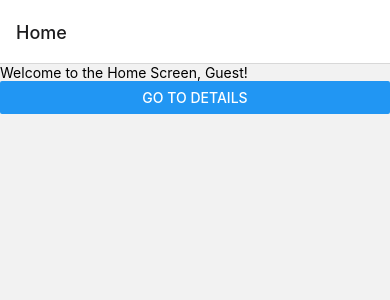
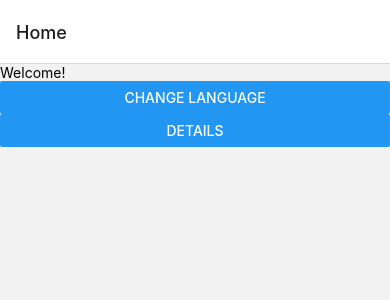
Before and after one commit to PavanSargar/kiranaGharana, a React Native app: screen /Home in a window 390 px wide. Shown: the top 300 px of the page. Built offline with nearby package versions, Linux system fonts and the light colour scheme.

Commit message:
feat: :construction: setup i18n for eng and hindi

```diff
--- a/App.js
+++ b/App.js
@@ -5,6 +5,7 @@ import { AppProvider } from './src/context/AppContext';
 import { loadUserFromStorage } from './src/storage/UserStorage';
 import HomeScreen from './src/screens/HomeScreen';
 import DetailsScreen from './src/screens/DetailsScreen';
+import './src/localization/i18n';
 
 const Stack = createStackNavigator();
 
--- a/package.json
+++ b/package.json
@@ -14,7 +14,9 @@
     "@react-navigation/stack": "^6.3.16",
     "expo": "^48.0.17",
     "expo-status-bar": "~1.4.4",
+    "i18next": "^22.5.0",
     "react": "18.2.0",
+    "react-i18next": "^12.3.1",
     "react-native": "0.71.8",
     "react-native-gesture-handler": "^2.10.1",
     "react-native-safe-area-context": "^4.5.3"
--- a/src/context/AppContext.js
+++ b/src/context/AppContext.js
@@ -1,12 +1,19 @@
-import React, { createContext, useState } from 'react';
+import React, { createContext, useState } from "react";
+import i18n from "../localization/i18n";
 
 export const AppContext = createContext();
 
 export const AppProvider = ({ children }) => {
+  const [language, setLanguage] = useState("en");
   const [user, setUser] = useState(null);
 
+  const changeLanguage = (lng) => {
+    setLanguage(lng);
+    i18n.changeLanguage(lng);
+  };
+
   return (
-    <AppContext.Provider value={{ user, setUser }}>
+    <AppContext.Provider value={{ user, setUser, language, changeLanguage }}>
       {children}
     </AppContext.Provider>
   );
--- /dev/null
+++ b/src/localization/en.json
@@ -0,0 +1,5 @@
+{
+    "welcome": "Welcome!",
+    "home": "Home",
+    "details": "Details"
+  }
--- /dev/null
+++ b/src/localization/hi.json
@@ -0,0 +1,5 @@
+{
+    "welcome": "स्वागत है!",
+    "home": "होम",
+    "details": "विवरण"
+  }
--- /dev/null
+++ b/src/localization/i18n.js
@@ -0,0 +1,23 @@
+import i18n from "i18next";
+import { initReactI18next } from "react-i18next";
+import en from "./en.json";
+import hi from "./hi.json";
+
+const resources = {
+  en: { translation: en },
+  hi: { translation: hi },
+};
+
+i18n
+  .use(initReactI18next) // passes i18n down to react-i18next
+  .init({
+    compatibilityJSON: "v3", //To make it work for Android devices, add this line.
+    resources,
+    lng: "en", // default language to use.
+    // if you're using a language detector, do not define the lng option
+    interpolation: {
+      escapeValue: false,
+    },
+  });
+
+export default i18n;
--- a/src/screens/HomeScreen.js
+++ b/src/screens/HomeScreen.js
@@ -1,22 +1,33 @@
-import React, { useContext } from 'react';
-import { View, Text, Button } from 'react-native';
-import { AppContext } from '../context/AppContext';
+import React, { useContext } from "react";
+import { View, Text, Button } from "react-native";
+import { AppContext } from "../context/AppContext";
+import { useTranslation } from "react-i18next";
 
 const HomeScreen = ({ navigation }) => {
+  const { language, changeLanguage } = useContext(AppContext);
   const { user, setUser } = useContext(AppContext);
+  const { t } = useTranslation();
 
   const handleLogout = () => {
     setUser(null);
   };
 
+  const handleLanguageChange = () => {
+    const newLanguage = language === "en" ? "hi" : "en";
+    changeLanguage(newLanguage);
+  };
+
   return (
     <View>
-      <Text>Welcome to the Home Screen, {user ? user.name : 'Guest'}!</Text>
       {user && <Button title="Logout" onPress={handleLogout} />}
-      <Button
-        title="Go to Details"
-        onPress={() => navigation.navigate('Details')}
-      />
+      <View>
+        <Text>{t("welcome")}</Text>
+        <Button title="Change Language" onPress={handleLanguageChange} />
+        <Button
+          title={t("details")}
+          onPress={() => navigation.navigate("Details")}
+        />
+      </View>
     </View>
   );
 };
```
Also changed, not shown: src/localization/languages.js (added), 1 other file (tests, documents, lock files or other folders).
